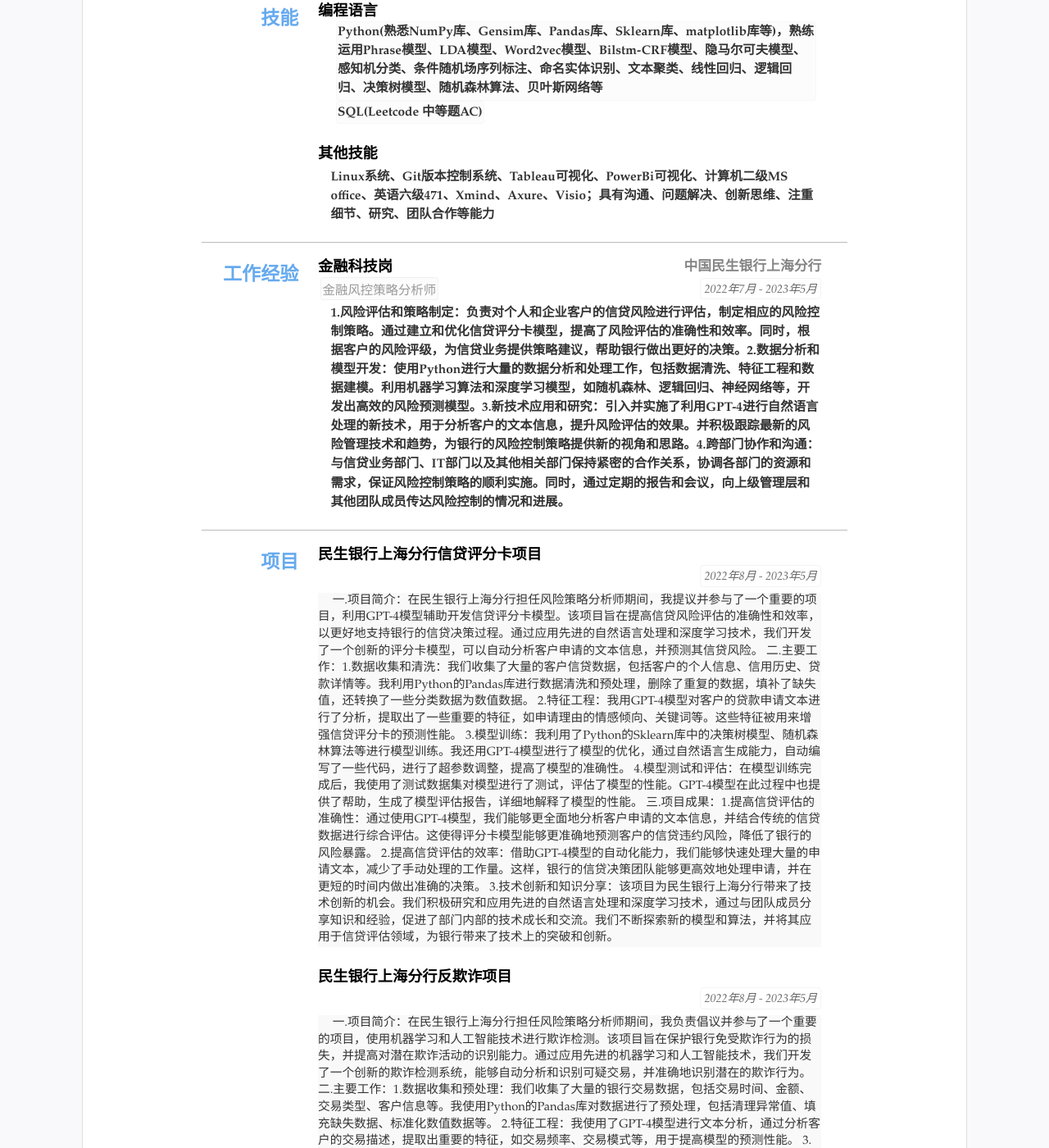
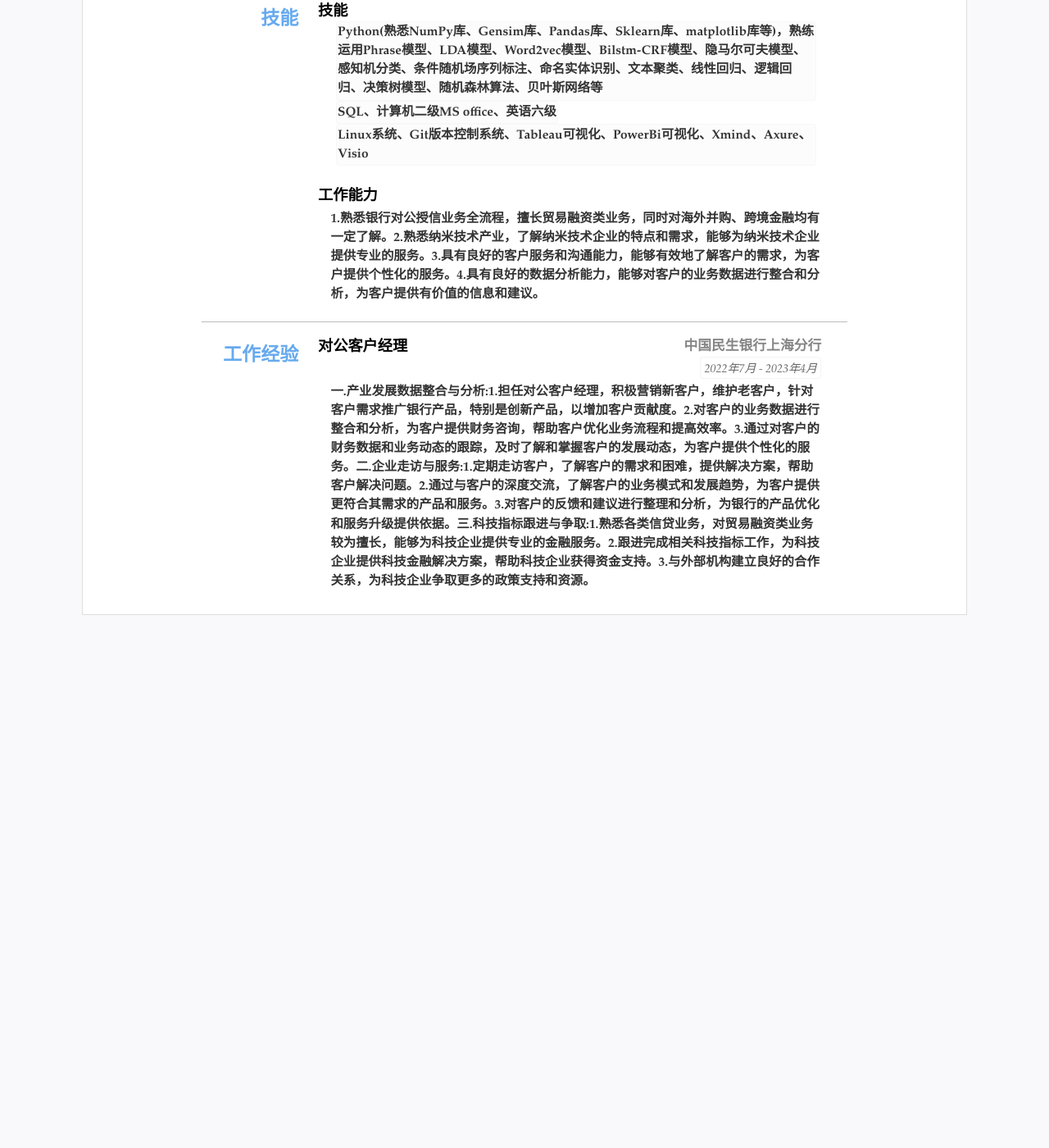
Before and after one commit to qiaokelishushu/CV, a Jekyll site: the page built from index.html, in a window 1280 px wide and 1400 px high, scrolled down 475 px. Shown: the whole window at 82% size. Built offline with Jekyll 4.4.1, drawn with Linux system fonts in a browser that asks for light colours; after the commit the page ends 1246 px from its top, so only the background shows below that; some of the changed text lies outside the part shown.

Commit message:
Update resume.yml
update chanyewufu

```diff
--- a/_data/resume.yml
+++ b/_data/resume.yml
@@ -4,7 +4,7 @@
 title: "简历标题"
 lang: "zh" #语言设置 zh表示中文 en 表示英语
 name: "朱熙"
-jobtitle: "金融风控数据分析师" #可空不显示
+jobtitle: "纳米科技产业服务" #可空不显示
 
 
 #联系方式
@@ -32,7 +32,7 @@ main: #简历主要内容，
   content: #内容基本格式 标题-副标题-日期-详细内容 (都允许空)
   - title: 山西财经大学
     duration: "2020年9月 - 2022年6月"
-    sub: 图书情报(信息资源管理)
+    sub: 信息资源管理
     detail: 硕士研究生学历，绩点排名：2/38  学习课程：数据库系统概论，Python程序设计，数据挖掘，信息检索理论与技术，信息安全，图书情报理论研究，数据结构与算法
   - title: 江苏大学京江学院
     duration: "2015年9月 - 2019年6月"
@@ -42,27 +42,25 @@ main: #简历主要内容，
 - type: skill
   name: "技能"
   content:
-  - title: 编程语言
+  - title: 技能
     items: #itmems 可以小块的方式显示
     - Python(熟悉NumPy库、Gensim库、Pandas库、Sklearn库、matplotlib库等)，熟练运用Phrase模型、LDA模型、Word2vec模型、Bilstm-CRF模型、隐马尔可夫模型、感知机分类、条件随机场序列标注、命名实体识别、文本聚类、线性回归、逻辑回归、决策树模型、随机森林算法、贝叶斯网络等
-    - SQL(Leetcode 中等题AC)
-#     - 语言3
-  - title: 其他技能
-    summary: Linux系统、Git版本控制系统、Tableau可视化、PowerBi可视化、计算机二级MS office、英语六级471、Xmind、Axure、Visio；具有沟通、问题解决、创新思维、注重细节、研究、团队合作等能力
+    - SQL、计算机二级MS office、英语六级
+    - Linux系统、Git版本控制系统、Tableau可视化、PowerBi可视化、Xmind、Axure、Visio
+  - title: 工作能力
+    summary: 1.熟悉银行对公授信业务全流程，擅长贸易融资类业务，同时对海外并购、跨境金融均有一定了解。2.熟悉纳米技术产业，了解纳米技术企业的特点和需求，能够为纳米技术企业提供专业的服务。3.具有良好的客户服务和沟通能力，能够有效地了解客户的需求，为客户提供个性化的服务。4.具有良好的数据分析能力，能够对客户的业务数据进行整合和分析，为客户提供有价值的信息和建议。
 
 - type: experience
   name: 工作经验
   content:
-  - title: 金融科技岗
+  - title: 对公客户经理
     sub: 中国民生银行上海分行
-    duration: "2022年7月 - 2023年5月"
+    duration: "2022年7月 - 2023年4月"
     tags:
-    - 金融风控策略分析师
     summary:
-    - 1.风险评估和策略制定：负责对个人和企业客户的信贷风险进行评估，制定相应的风险控制策略。通过建立和优化信贷评分卡模型，提高了风险评估的准确性和效率。同时，根据客户的风险评级，为信贷业务提供策略建议，帮助银行做出更好的决策。
-    - 2.数据分析和模型开发：使用Python进行大量的数据分析和处理工作，包括数据清洗、特征工程和数据建模。利用机器学习算法和深度学习模型，如随机森林、逻辑回归、神经网络等，开发出高效的风险预测模型。
-    - 3.新技术应用和研究：引入并实施了利用GPT-4进行自然语言处理的新技术，用于分析客户的文本信息，提升风险评估的效果。并积极跟踪最新的风险管理技术和趋势，为银行的风险控制策略提供新的视角和思路。
-    - 4.跨部门协作和沟通：与信贷业务部门、IT部门以及其他相关部门保持紧密的合作关系，协调各部门的资源和需求，保证风险控制策略的顺利实施。同时，通过定期的报告和会议，向上级管理层和其他团队成员传达风险控制的情况和进展。
+    - 一.产业发展数据整合与分析:1.担任对公客户经理，积极营销新客户，维护老客户，针对客户需求推广银行产品，特别是创新产品，以增加客户贡献度。2.对客户的业务数据进行整合和分析，为客户提供财务咨询，帮助客户优化业务流程和提高效率。3.通过对客户的财务数据和业务动态的跟踪，及时了解和掌握客户的发展动态，为客户提供个性化的服务。
+    - 二.企业走访与服务:1.定期走访客户，了解客户的需求和困难，提供解决方案，帮助客户解决问题。2.通过与客户的深度交流，了解客户的业务模式和发展趋势，为客户提供更符合其需求的产品和服务。3.对客户的反馈和建议进行整理和分析，为银行的产品优化和服务升级提供依据。
+    - 三.科技指标跟进与争取:1.熟悉各类信贷业务，对贸易融资类业务较为擅长，能够为科技企业提供专业的金融服务。2.跟进完成相关科技指标工作，为科技企业提供科技金融解决方案，帮助科技企业获得资金支持。3.与外部机构建立良好的合作关系，为科技企业争取更多的政策支持和资源。
 
 #     detail: 同时包含 summary和detail在Chrome，Safari(包括IOS)，Android和新版Firefox等会自动折叠，不支持折叠的浏览器和展开后表现一致
 #     # open: open
@@ -75,31 +73,31 @@ main: #简历主要内容，
 #     summary: Summary your job or work. (Collapse)
 #     detail: Details can be collapsed in Chrome Safari, Firefox, Opera and so on. Duis aute irure dolor in reprehenderit in voluptate velit esse cillum dolore eu fugiat nulla pariatur. Excepteur sint occaecat cupidatat non proident, sunt in culpa qui officia deserunt mollit anim id est laborum.
 
-- type: projects
-  name: 项目
-  content:
-  - title: 民生银行上海分行信贷评分卡项目
-    duration: 2022年8月 - 2023年5月
-    detail: 一.项目简介：在民生银行上海分行担任风险策略分析师期间，我提议并参与了一个重要的项目，利用GPT-4模型辅助开发信贷评分卡模型。该项目旨在提高信贷风险评估的准确性和效率，以更好地支持银行的信贷决策过程。通过应用先进的自然语言处理和深度学习技术，我们开发了一个创新的评分卡模型，可以自动分析客户申请的文本信息，并预测其信贷风险。
-            二.主要工作：1.数据收集和清洗：我们收集了大量的客户信贷数据，包括客户的个人信息、信用历史、贷款详情等。我利用Python的Pandas库进行数据清洗和预处理，删除了重复的数据，填补了缺失值，还转换了一些分类数据为数值数据。
-                     2.特征工程：我用GPT-4模型对客户的贷款申请文本进行了分析，提取出了一些重要的特征，如申请理由的情感倾向、关键词等。这些特征被用来增强信贷评分卡的预测性能。
-                     3.模型训练：我利用了Python的Sklearn库中的决策树模型、随机森林算法等进行模型训练。我还用GPT-4模型进行了模型的优化，通过自然语言生成能力，自动编写了一些代码，进行了超参数调整，提高了模型的准确性。
-                     4.模型测试和评估：在模型训练完成后，我使用了测试数据集对模型进行了测试，评估了模型的性能。GPT-4模型在此过程中也提供了帮助，生成了模型评估报告，详细地解释了模型的性能。
-            三.项目成果：1.提高信贷评估的准确性：通过使用GPT-4模型，我们能够更全面地分析客户申请的文本信息，并结合传统的信贷数据进行综合评估。这使得评分卡模型能够更准确地预测客户的信贷违约风险，降低了银行的风险暴露。
-                     2.提高信贷评估的效率：借助GPT-4模型的自动化能力，我们能够快速处理大量的申请文本，减少了手动处理的工作量。这样，银行的信贷决策团队能够更高效地处理申请，并在更短的时间内做出准确的决策。
-                     3.技术创新和知识分享：该项目为民生银行上海分行带来了技术创新的机会。我们积极研究和应用先进的自然语言处理和深度学习技术，通过与团队成员分享知识和经验，促进了部门内部的技术成长和交流。我们不断探索新的模型和算法，并将其应用于信贷评估领域，为银行带来了技术上的突破和创新。
+# - type: projects
+#   name: 项目
+#   content:
+#   - title: 民生银行上海分行信贷评分卡项目
+#     duration: 2022年8月 - 2023年5月
+#     detail: 一.项目简介：在民生银行上海分行担任风险策略分析师期间，我提议并参与了一个重要的项目，利用GPT-4模型辅助开发信贷评分卡模型。该项目旨在提高信贷风险评估的准确性和效率，以更好地支持银行的信贷决策过程。通过应用先进的自然语言处理和深度学习技术，我们开发了一个创新的评分卡模型，可以自动分析客户申请的文本信息，并预测其信贷风险。
+#             二.主要工作：1.数据收集和清洗：我们收集了大量的客户信贷数据，包括客户的个人信息、信用历史、贷款详情等。我利用Python的Pandas库进行数据清洗和预处理，删除了重复的数据，填补了缺失值，还转换了一些分类数据为数值数据。
+#                      2.特征工程：我用GPT-4模型对客户的贷款申请文本进行了分析，提取出了一些重要的特征，如申请理由的情感倾向、关键词等。这些特征被用来增强信贷评分卡的预测性能。
+#                      3.模型训练：我利用了Python的Sklearn库中的决策树模型、随机森林算法等进行模型训练。我还用GPT-4模型进行了模型的优化，通过自然语言生成能力，自动编写了一些代码，进行了超参数调整，提高了模型的准确性。
+#                      4.模型测试和评估：在模型训练完成后，我使用了测试数据集对模型进行了测试，评估了模型的性能。GPT-4模型在此过程中也提供了帮助，生成了模型评估报告，详细地解释了模型的性能。
+#             三.项目成果：1.提高信贷评估的准确性：通过使用GPT-4模型，我们能够更全面地分析客户申请的文本信息，并结合传统的信贷数据进行综合评估。这使得评分卡模型能够更准确地预测客户的信贷违约风险，降低了银行的风险暴露。
+#                      2.提高信贷评估的效率：借助GPT-4模型的自动化能力，我们能够快速处理大量的申请文本，减少了手动处理的工作量。这样，银行的信贷决策团队能够更高效地处理申请，并在更短的时间内做出准确的决策。
+#                      3.技术创新和知识分享：该项目为民生银行上海分行带来了技术创新的机会。我们积极研究和应用先进的自然语言处理和深度学习技术，通过与团队成员分享知识和经验，促进了部门内部的技术成长和交流。我们不断探索新的模型和算法，并将其应用于信贷评估领域，为银行带来了技术上的突破和创新。
 
-  - title: 民生银行上海分行反欺诈项目
-    duration: 2022年8月 - 2023年5月
-    detail: 一.项目简介：在民生银行上海分行担任风险策略分析师期间，我负责倡议并参与了一个重要的项目，使用机器学习和人工智能技术进行欺诈检测。该项目旨在保护银行免受欺诈行为的损失，并提高对潜在欺诈活动的识别能力。通过应用先进的机器学习和人工智能技术，我们开发了一个创新的欺诈检测系统，能够自动分析和识别可疑交易，并准确地识别潜在的欺诈行为。
-            二.主要工作：1.数据收集和预处理：我们收集了大量的银行交易数据，包括交易时间、金额、交易类型、客户信息等。我使用Python的Pandas库对数据进行了预处理，包括清理异常值、填充缺失数据、标准化数值数据等。
-                     2.特征工程：我使用了GPT-4模型进行文本分析，通过分析客户的交易描述，提取出重要的特征，如交易频率、交易模式等，用于提高模型的预测性能。
-                     3.模型训练：我选择了Python的Sklearn库中的随机森林算法作为我们的模型，并利用收集到的数据对模型进行了训练。GPT-4在此过程中也提供了帮助，通过自然语言生成能力，自动编写了一些代码，进行了超参数调整，提高了模型的准确性。
-                     4.模型测试和评估：在模型训练完成后，我使用了测试数据集对模型进行了测试，评估了模型的性能。GPT-4模型在此过程中也提供了帮助，生成了模型评估报告，详细地解释了模型的性能。
-            三.项目成果：1.减少欺诈损失：通过使用机器学习和人工智能技术，我们成功减少了民生银行上海分行的欺诈损失。通过构建高效的欺诈检测模型，我们能够及时识别可疑的交易行为，并采取必要的措施来减轻银行的风险暴露。
-                     2.提高欺诈检测的效率：借助机器学习和人工智能技术的自动化能力，我们能够高效地处理大量的交易数据，并准确地识别可疑的交易行为。这种高效性帮助银行在更短的时间内进行欺诈检测，并采取必要的行动。
-                     3.增强防御能力：通过引入机器学习和人工智能技术进行欺诈检测，我们提高了银行对不断演变的欺诈手段的防御能力。我们持续地改进和优化欺诈检测系统，以适应新的欺诈模式和技术，从而更好地保护银行的利益。
-                     4.技术创新和知识分享：该项目促进了技术创新和知识分享。通过与团队成员分享最新的机器学习和人工智能技术，我们不断改进和优化欺诈检测系统，提高了团队的技术水平和创新能力。
+#   - title: 民生银行上海分行反欺诈项目
+#     duration: 2022年8月 - 2023年5月
+#     detail: 一.项目简介：在民生银行上海分行担任风险策略分析师期间，我负责倡议并参与了一个重要的项目，使用机器学习和人工智能技术进行欺诈检测。该项目旨在保护银行免受欺诈行为的损失，并提高对潜在欺诈活动的识别能力。通过应用先进的机器学习和人工智能技术，我们开发了一个创新的欺诈检测系统，能够自动分析和识别可疑交易，并准确地识别潜在的欺诈行为。
+#             二.主要工作：1.数据收集和预处理：我们收集了大量的银行交易数据，包括交易时间、金额、交易类型、客户信息等。我使用Python的Pandas库对数据进行了预处理，包括清理异常值、填充缺失数据、标准化数值数据等。
+#                      2.特征工程：我使用了GPT-4模型进行文本分析，通过分析客户的交易描述，提取出重要的特征，如交易频率、交易模式等，用于提高模型的预测性能。
+#                      3.模型训练：我选择了Python的Sklearn库中的随机森林算法作为我们的模型，并利用收集到的数据对模型进行了训练。GPT-4在此过程中也提供了帮助，通过自然语言生成能力，自动编写了一些代码，进行了超参数调整，提高了模型的准确性。
+#                      4.模型测试和评估：在模型训练完成后，我使用了测试数据集对模型进行了测试，评估了模型的性能。GPT-4模型在此过程中也提供了帮助，生成了模型评估报告，详细地解释了模型的性能。
+#             三.项目成果：1.减少欺诈损失：通过使用机器学习和人工智能技术，我们成功减少了民生银行上海分行的欺诈损失。通过构建高效的欺诈检测模型，我们能够及时识别可疑的交易行为，并采取必要的措施来减轻银行的风险暴露。
+#                      2.提高欺诈检测的效率：借助机器学习和人工智能技术的自动化能力，我们能够高效地处理大量的交易数据，并准确地识别可疑的交易行为。这种高效性帮助银行在更短的时间内进行欺诈检测，并采取必要的行动。
+#                      3.增强防御能力：通过引入机器学习和人工智能技术进行欺诈检测，我们提高了银行对不断演变的欺诈手段的防御能力。我们持续地改进和优化欺诈检测系统，以适应新的欺诈模式和技术，从而更好地保护银行的利益。
+#                      4.技术创新和知识分享：该项目促进了技术创新和知识分享。通过与团队成员分享最新的机器学习和人工智能技术，我们不断改进和优化欺诈检测系统，提高了团队的技术水平和创新能力。
 
 
 #   - title: 基于机器学习的基金最大回撤恢复天数算法研究
```
